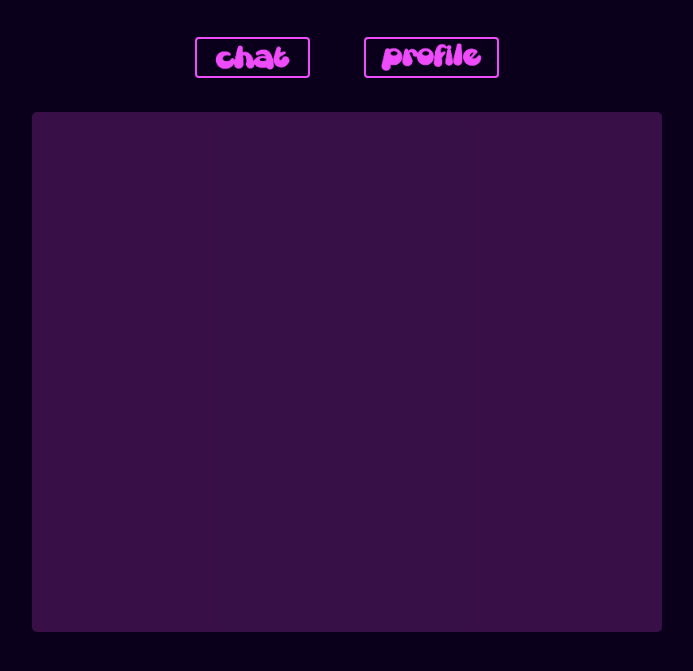
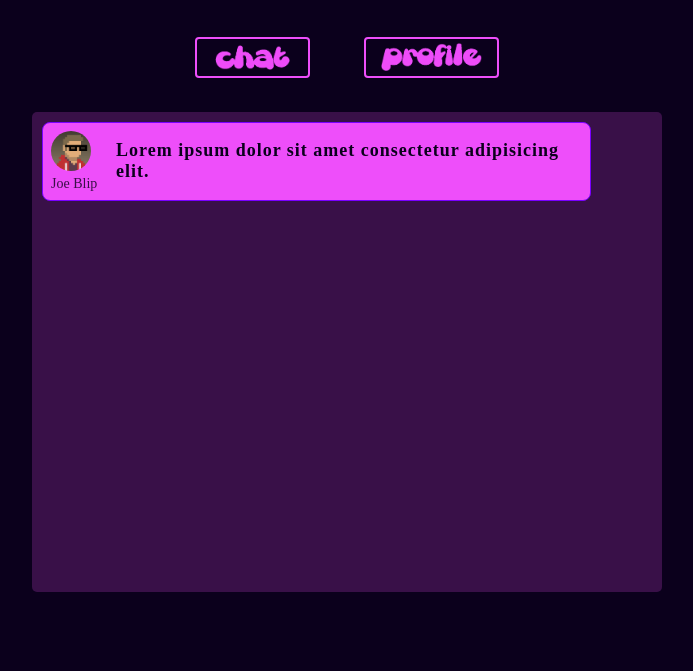
Before and after one commit to jeffKimball/Blipside-chat-app, a plain HTML site: page index.html in a window 1280 px wide. Shown: the part 133-804 px from the top of the page, without its empty margins (293-986 px from the left). Drawn offline with Linux system fonts and the light colour scheme.

Commit message:
set up sample chat box with avatar and username

```diff
--- a/css/style.css
+++ b/css/style.css
@@ -71,8 +71,58 @@ body {
 
 .chat-area {
   width: 90%;
-  min-height: 65vh;
-  background-color: rgba(238, 78, 250, 0.2);
+  min-height: 60vh;
+  background-color: #391048;
   margin: auto;
   border-radius: 5px;
+  padding: 10px;
 }
+
+@media (max-width: 650px) {
+  .chat-area {
+    min-height: 65vh;
+  }
+}
+
+.single-msg-container {
+  width: 90%;
+  padding: 8px;
+  border-radius: 8px;
+  background-color: #ee4efa;
+  border: 1px solid #7900ff;
+  color: #0b001c;
+  display: flex;
+  align-items: center;
+}
+
+.msg-img-wrapper {
+  display: flex;
+  flex-direction: column;
+  max-width: 50px;
+}
+
+.msg-img {
+  width: 40px;
+  height: 40px;
+  border-radius: 50%;
+  margin: 0 20px 0 0;
+}
+
+.msg-text-wrapper {
+  margin-left: 15px;
+  font-size: 18px;
+  font-weight: 600;
+  letter-spacing: 1px;
+  width: 100%;
+}
+
+small {
+  margin-top: 5px;
+  color: #391048;
+  font-size: 14px;
+}
+
+/* set all of the previous 5 classes to left----
+then copy and paste these classes with right---
+in order to flip the properties for each user
+in the chat area */
--- a/index.html
+++ b/index.html
@@ -23,8 +23,19 @@
 
         <!-- Chat Container -->
         <div class="chat-container">
-        <div class="chat-area"></div>
+        <div class="chat-area">
 
+            <!-- Message Component -->
+            <div class="single-msg-container">
+                <div class="msg-img-wrapper">
+                    <img class="msg-img" src="images/joeBlip.png" alt="">
+                    <small>Joe Blip</small>
+                </div>
+                <div class="msg-text-wrapper">
+                    <span>Lorem ipsum dolor sit amet consectetur adipisicing elit. </span>
+                </div>
+            </div>
+        </div>
         </div>
     </div>
 </body>
```
Also changed, not shown: images/janeBlip.jpg (added), images/joeBlip.png (added).
